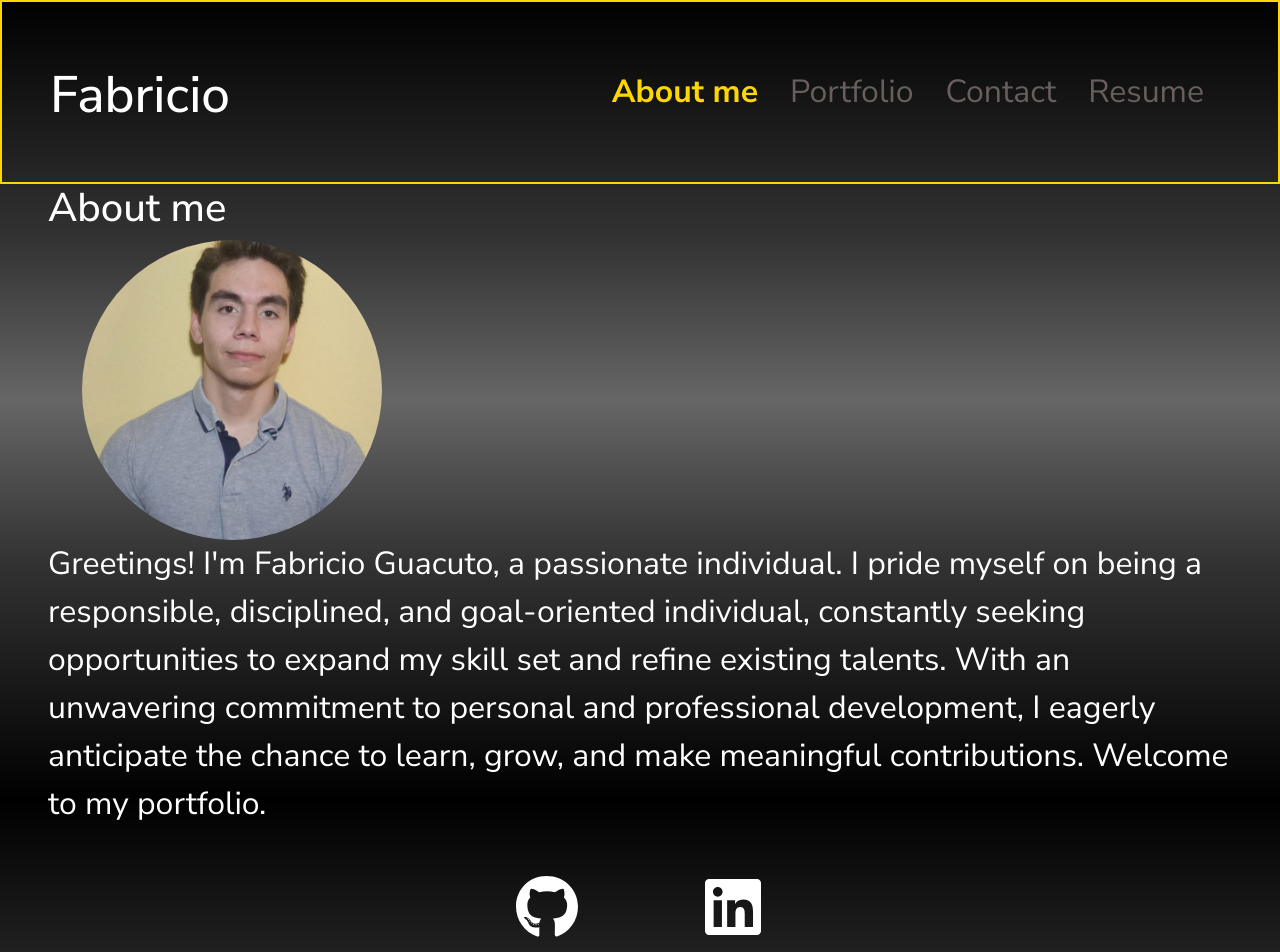
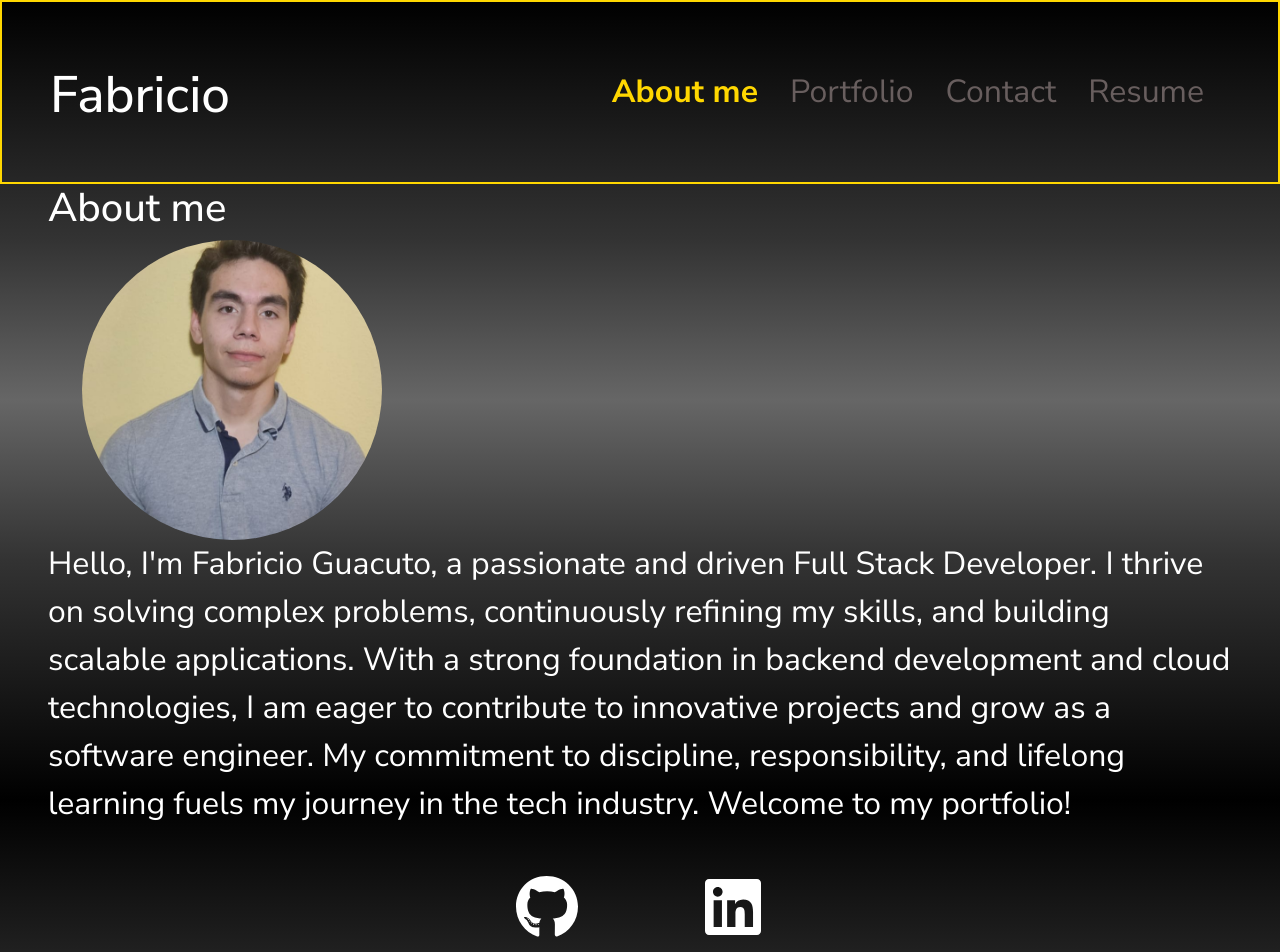
Before and after one commit to fabricioGuac/portfolio-v2, a React (Vite) app: page / in a window 1280 px wide. Shown: the top 952 px of the page. Built offline with nearby package versions, Linux system fonts and the light colour scheme.

Commit message:
changes about me paragraph

```diff
--- a/src/pages/AboutMe.jsx
+++ b/src/pages/AboutMe.jsx
@@ -5,7 +5,7 @@ export default function AboutMe() {
         <div className="container">
         <img src="/linkedInPfp.jpg" alt="photo of me" className="rounded-circle img-fluid profile" />
         </div>
-        <p>Greetings! I'm Fabricio Guacuto, a passionate individual. I pride myself on being a responsible, disciplined, and goal-oriented individual, constantly seeking opportunities to expand my skill set and refine existing talents. With an unwavering commitment to personal and professional development, I eagerly anticipate the chance to learn, grow, and make meaningful contributions. Welcome to my portfolio.</p>
+        <p>Hello, I'm Fabricio Guacuto, a passionate and driven Full Stack Developer. I thrive on solving complex problems, continuously refining my skills, and building scalable applications. With a strong foundation in backend development and cloud technologies, I am eager to contribute to innovative projects and grow as a software engineer. My commitment to discipline, responsibility, and lifelong learning fuels my journey in the tech industry. Welcome to my portfolio!</p>
         </>
     )
 }
```
